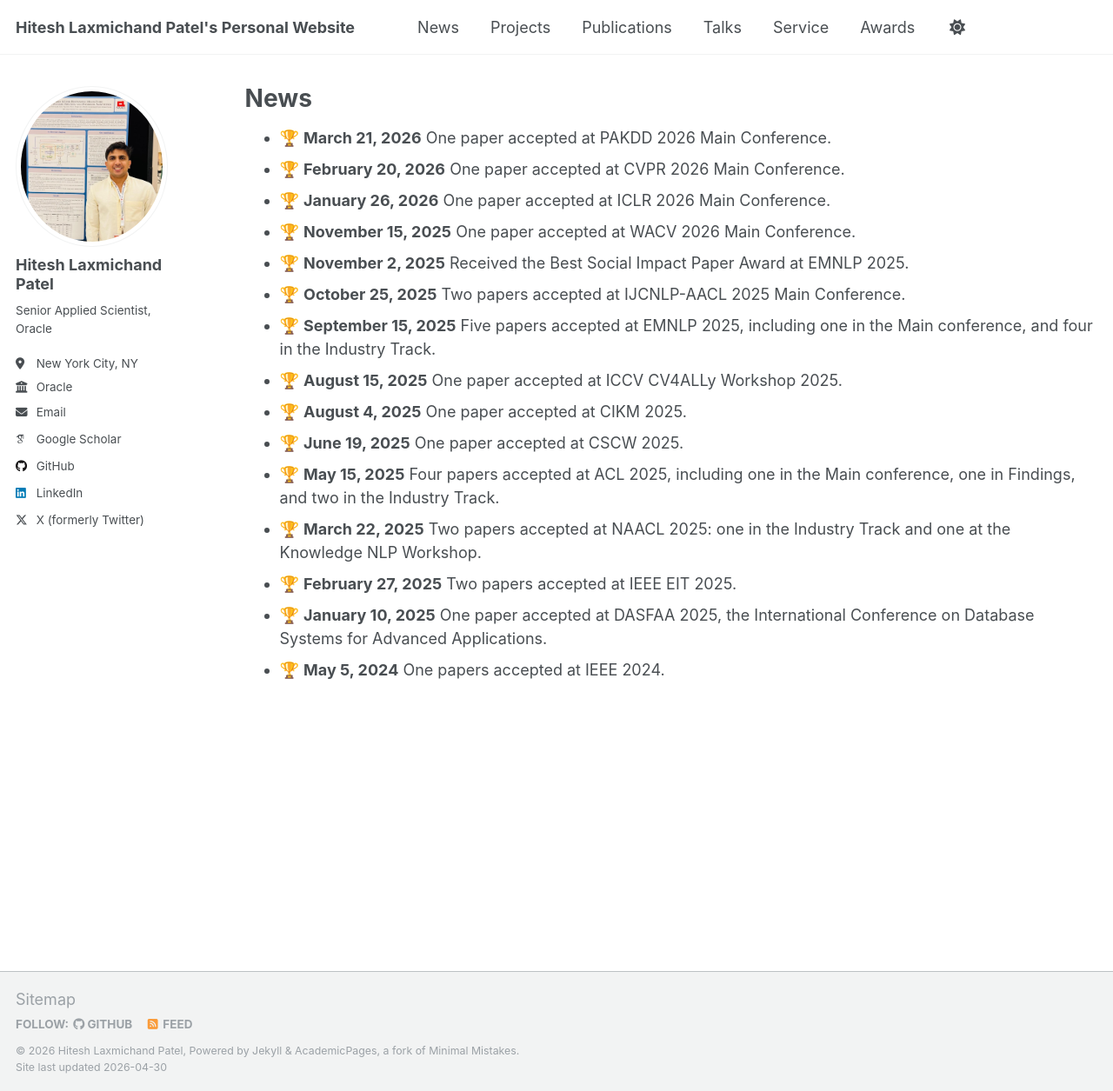
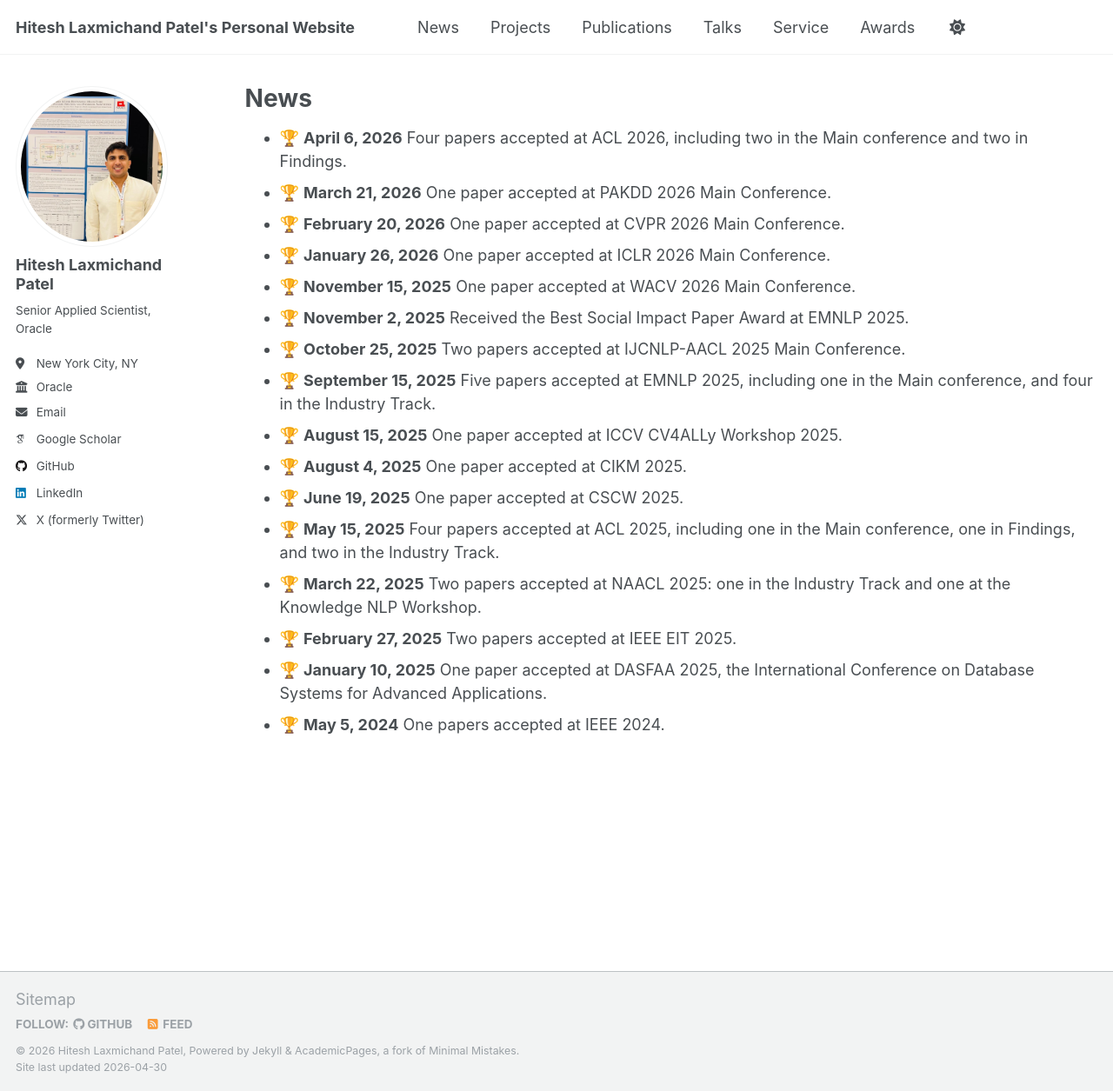
Before and after one commit to HITESHLPATEL/hiteshlpatel.github.io, a Jekyll site: the page built from _pages/news.md, in a window 1280 px wide and 1255 px high. Shown: the whole window at 87% size. Built offline with Jekyll 4.4.1, drawn with Linux system fonts in a browser that asks for light colours; some web fonts are replaced.

Commit message:
Add news updates for paper acceptances

```diff
--- a/_pages/news.md
+++ b/_pages/news.md
@@ -4,6 +4,7 @@ title: "News"
 permalink: /news/
 author_profile: true
 ---
+- 🏆 __April 6, 2026__ Four papers accepted at ACL 2026, including two in the Main conference and two in Findings.
 - 🏆 __March 21, 2026__ One paper accepted at PAKDD 2026 Main Conference.
 - 🏆 __February 20, 2026__ One paper accepted at CVPR 2026 Main Conference.
 - 🏆 __January 26, 2026__ One paper accepted at ICLR 2026 Main Conference.
```
